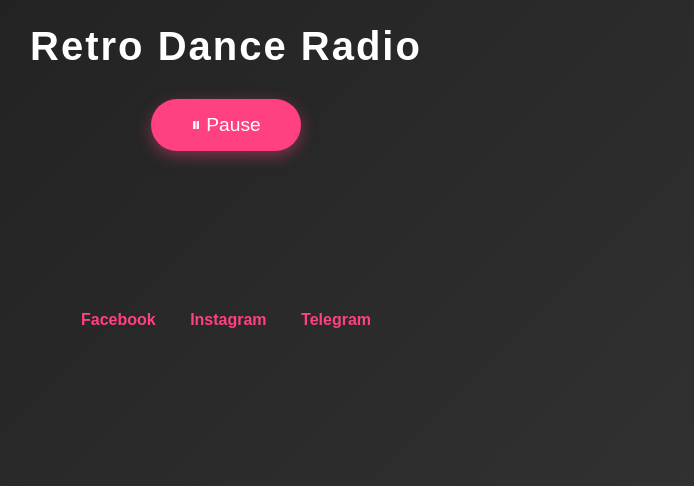
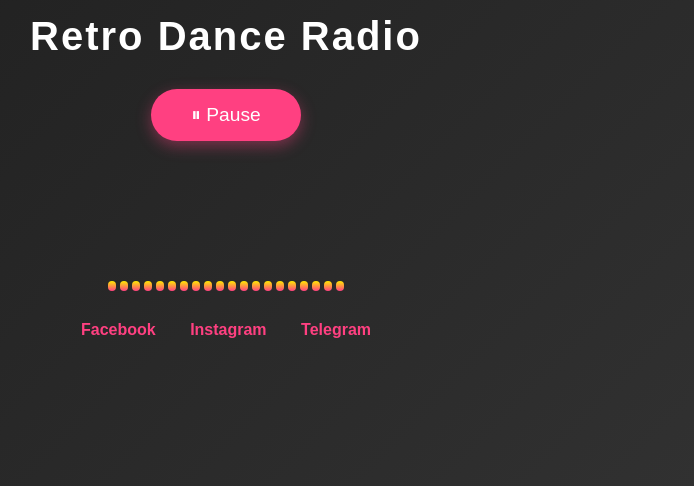
Before and after one commit to yust1169-max/Retro-Dance-Radio, a plain HTML site: page index.html in a window 1280 px wide. Both pictures are taken after a click on the button "▶ Play". Shown: the part 314-800 px from the top of the page, without its empty margins (414-1108 px from the left). Drawn offline with Linux system fonts and the light colour scheme.

Commit message:
Add files via upload

```diff
--- a/index.html
+++ b/index.html
@@ -17,17 +17,20 @@
       min-height: 100vh;
       text-align: center;
     }
+
     img {
       max-width: 180px;
       margin-bottom: 20px;
       border-radius: 20px;
       box-shadow: 0 0 20px rgba(255,255,255,0.2);
     }
+
     h1 {
       font-size: 2.5em;
       margin-bottom: 30px;
       letter-spacing: 2px;
     }
+
     .play-btn {
       background: #ff4081;
       border: none;
@@ -39,25 +42,28 @@
       transition: all 0.3s ease;
       box-shadow: 0 5px 15px rgba(255,64,129,0.4);
     }
+
     .play-btn:hover {
       transform: scale(1.1);
       box-shadow: 0 8px 20px rgba(255,64,129,0.6);
     }
+
     .visualizer {
       display: flex;
       align-items: flex-end;
       justify-content: center;
-      height: 100px;
+      height: 120px;
       margin: 30px 0;
-      gap: 5px;
+      gap: 4px;
     }
+
     .bar {
-      width: 10px;
-      background: #ff4081;
+      width: 8px;
+      background: linear-gradient(to top, #ff4081, #ffea00);
       height: 10px;
-      border-radius: 5px;
-      transition: height 0.1s;
+      border-radius: 4px;
     }
+
     .socials a {
       color: #ff4081;
       text-decoration: none;
@@ -65,6 +71,7 @@
       font-weight: bold;
       transition: 0.3s;
     }
+
     .socials a:hover {
       color: #fff;
     }
@@ -77,6 +84,7 @@
   <button class="play-btn" id="playBtn">▶ Play</button>
 
   <div class="visualizer" id="visualizer">
+    <!-- 20 полосок -->
     <div class="bar"></div><div class="bar"></div><div class="bar"></div><div class="bar"></div><div class="bar"></div>
     <div class="bar"></div><div class="bar"></div><div class="bar"></div><div class="bar"></div><div class="bar"></div>
     <div class="bar"></div><div class="bar"></div><div class="bar"></div><div class="bar"></div><div class="bar"></div>
@@ -89,7 +97,7 @@
     <a href="#">Telegram</a>
   </div>
 
-  <audio id="radioStream" src="https://eu4.fastcast4u.com/start/yust" crossorigin="anonymous"></audio>
+  <audio id="radioStream" src="https://corsproxy.io/?https://eu4.fastcast4u.com/start/yust" crossorigin="anonymous"></audio>
 
   <script>
     const playBtn = document.getElementById('playBtn');
@@ -118,16 +126,17 @@
         analyser = audioContext.createAnalyser();
         source.connect(analyser);
         analyser.connect(audioContext.destination);
-        analyser.fftSize = 64;
+        analyser.fftSize = 128;
       }
 
-      const dataArray = new Uint8Array(analyser.frequencyBinCount);
+      const bufferLength = analyser.frequencyBinCount;
+      const dataArray = new Uint8Array(bufferLength);
 
       function animate() {
         analyser.getByteFrequencyData(dataArray);
         bars.forEach((bar, i) => {
-          const value = dataArray[i] / 2;
-          bar.style.height = value + 'px';
+          const value = dataArray[i % bufferLength];
+          bar.style.height = Math.max(10, value / 2) + 'px';
         });
         animationId = requestAnimationFrame(animate);
       }
```
